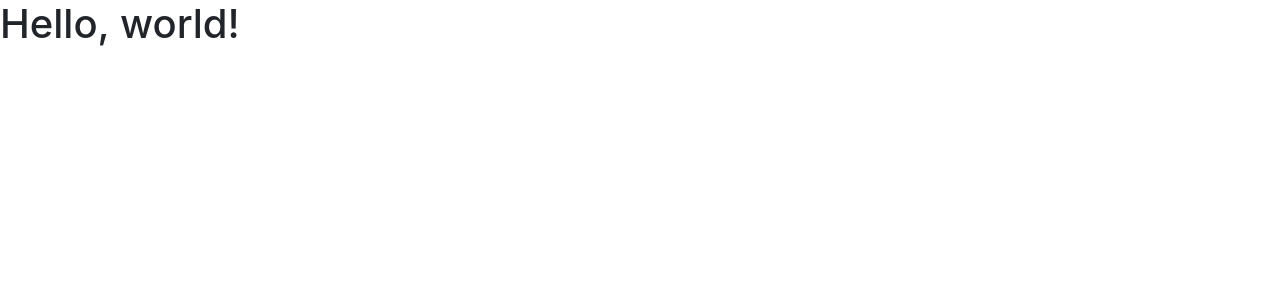
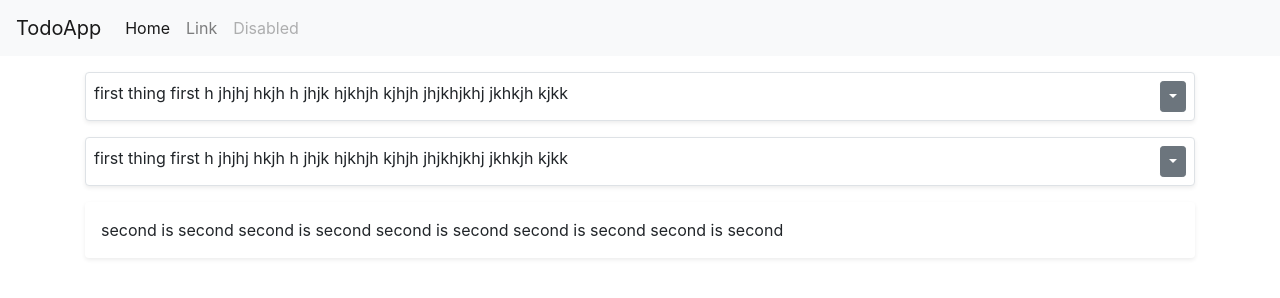
Before and after one commit to aliaydin/todoUi, a plain HTML site: page index.html in a window 1280 px wide. Drawn offline with nearby package versions, Linux system fonts and the light colour scheme.

Commit message:
navbar + items template

```diff
--- a/index.html
+++ b/index.html
@@ -11,7 +11,77 @@
     <title>Hello, world!</title>
   </head>
   <body>
-    <h1>Hello, world!</h1>
+
+    <nav class="navbar navbar-expand-lg navbar-light bg-light">
+        <button class="navbar-toggler" type="button" data-toggle="collapse" data-target="#mainNavigation"
+        aria-controls="mainNavigation" aria-expanded="false" aria-label="Toggle navigation">
+          <span class="navbar-toggler-icon"></span>
+        </button>
+        <a class="navbar-brand" href="#">TodoApp</a>
+
+        <div class="collapse navbar-collapse" id="mainNavigation">
+          <ul class="navbar-nav mr-auto mt-2 mt-lg-0">
+            <li class="nav-item active">
+              <a class="nav-link" href="/">Home <span class="sr-only">(current)</span></a>
+            </li>
+            <li class="nav-item">
+              <a class="nav-link" href="#">Link</a>
+            </li>
+            <li class="nav-item">
+              <a class="nav-link disabled" href="#" tabindex="-1" aria-disabled="true">Disabled</a>
+            </li>
+          </ul>
+          <!-- <form class="form-inline my-2 my-lg-0">
+            <input class="form-control mr-sm-2" type="search" placeholder="Search" aria-label="Search">
+            <button class="btn btn-outline-success my-2 my-sm-0" type="submit">Search</button>
+          </form> -->
+        </div>
+    </nav>
+
+    <div class="container">
+
+        <div class="shadow-sm bg-white rounded border my-3 p-2">
+
+            <div class="clearfix">
+                <div class="float-left" style="width: 90%">first thing first h jhjhj hkjh h jhjk hjkhjh kjhjh jhjkhjkhj jkhkjh kjkk</div>
+
+                <div class="btn-group float-right">
+                    <button type="button" class="btn btn-secondary btn-sm dropdown-toggle" data-toggle="dropdown" aria-haspopup="true" aria-expanded="false"></button>
+                    <div class="dropdown-menu dropdown-menu-right">
+                    <button class="dropdown-item" type="button">Complete</button>
+                    <button class="dropdown-item" type="button">Edit</button>
+                    <div class="dropdown-divider"></div>
+                    <button class="dropdown-item" type="button">Delete</button>
+                    </div>
+                </div>
+            </div>
+
+        </div>
+
+        <div class="shadow-sm bg-white rounded border my-3 p-2">
+
+            <div class="clearfix">
+                <div class="float-left" style="width: 90%">first thing first h jhjhj hkjh h jhjk hjkhjh kjhjh jhjkhjkhj jkhkjh kjkk</div>
+
+                <div class="btn-group float-right">
+                    <button type="button" class="btn btn-secondary btn-sm dropdown-toggle" data-toggle="dropdown" aria-haspopup="true" aria-expanded="false"></button>
+                    <div class="dropdown-menu dropdown-menu-right">
+                    <button class="dropdown-item" type="button">Complete</button>
+                    <button class="dropdown-item" type="button">Edit</button>
+                    <div class="dropdown-divider"></div>
+                    <button class="dropdown-item" type="button">Delete</button>
+                    </div>
+                </div>
+            </div>
+
+        </div>
+
+        <div class="shadow-sm p-3 bg-white rounded my-3">second is second second is second second is second second is second second is second</div>
+
+    </div>
+
+
+
 
     <!-- Optional JavaScript -->
     <!-- jQuery first, then Popper.js, then Bootstrap JS -->
```
